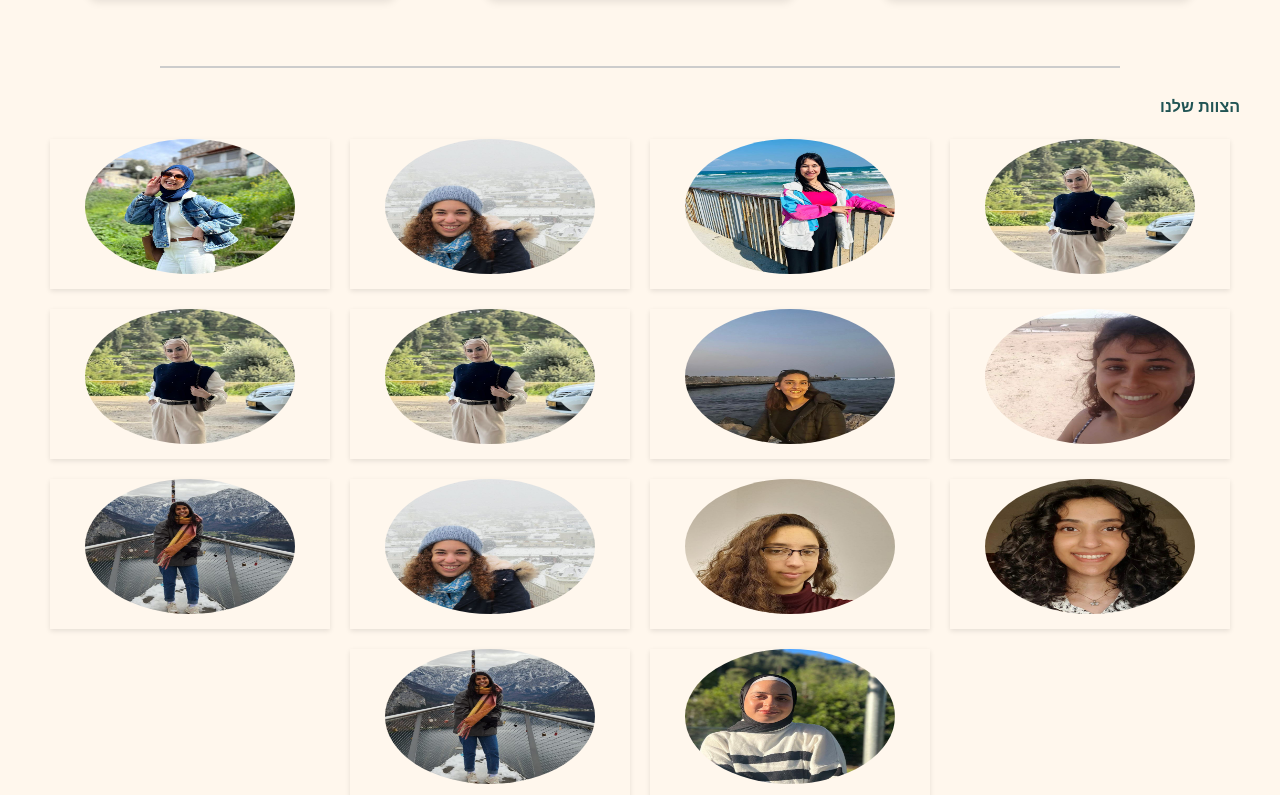
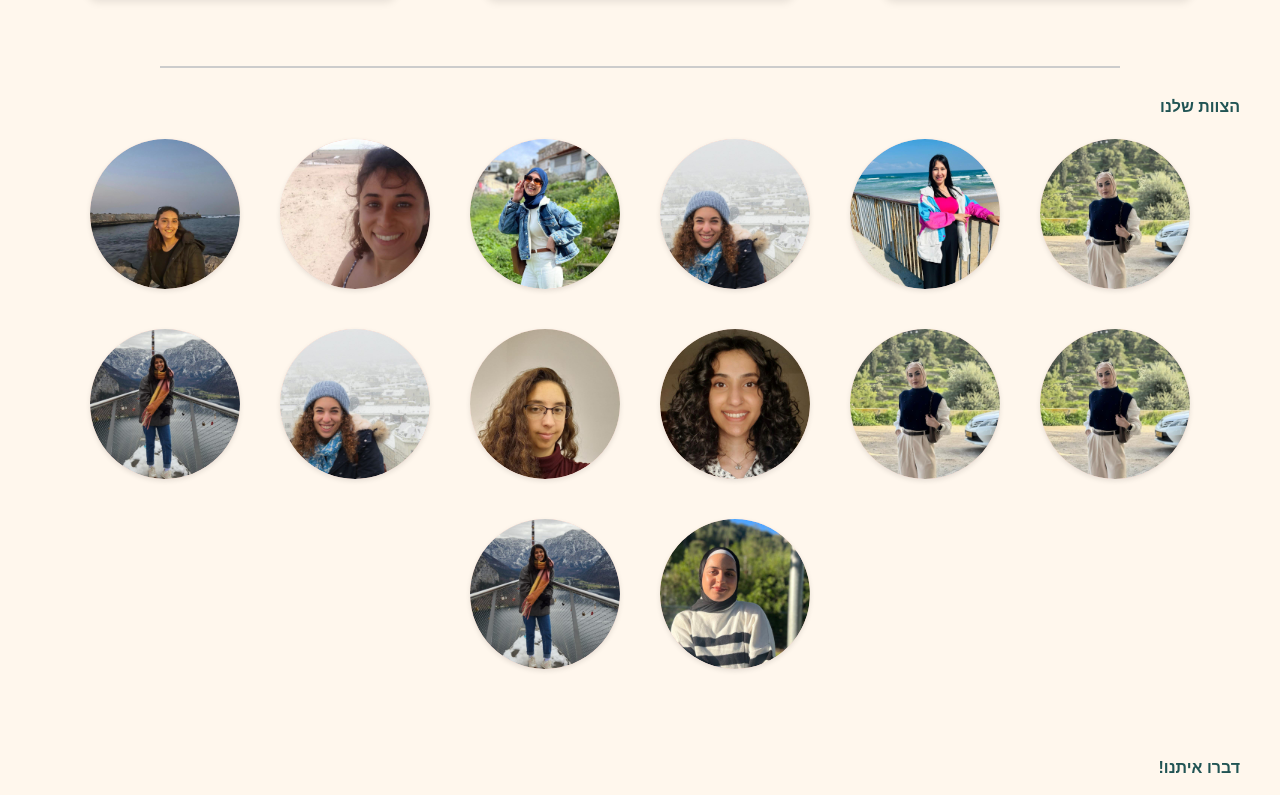
Before and after one commit to Mo3een21/SpokenJerusalemite, a Next.js app: page /aboutus in a window 1280 px wide. Shown: the part 964-1759 px from the top of the page. Built offline with nearby package versions, Linux system fonts and the light colour scheme; a web font is replaced by a local one.

Commit message:
About Us Images Style Change

```diff
--- a/app/aboutus/aboutus.css
+++ b/app/aboutus/aboutus.css
@@ -1,23 +1,21 @@
 body {
-
-    background-color:rgb(255, 247, 237) ;
-
+  background-color: rgb(255, 247, 237);
   color: rgb(33, 84, 84);
-
 }
 
 .container {
   direction: rtl;
   max-width: 1200px;
-    max-height:90% ;
+  max-height: 90%;
   margin: 0 auto;
   padding: 20px;
 }
 
-.text{
+.text {
   max-width: 100%;
   display: inline-flex;
 }
+
 @import url('https://fonts.googleapis.com/css2?family=Tel+Aviv+Modernist+Bold&display=swap');
 
 .image-grid {
@@ -118,8 +116,7 @@ display: inline-flex;
   margin: 10px 0;
 }
 
-
-.ImageFounder{
+.ImageFounder {
   margin: 10px;
   margin-top: 7%;
   justify-content: flex-start;
@@ -127,9 +124,7 @@ display: inline-flex;
   flex-shrink: 0;
 }
 
-
 .highlight {
-
   text-align: justify;
   margin-top: 80px;
   color: rgb(33, 84, 84);
@@ -137,12 +132,12 @@ display: inline-flex;
   font-size: 1em;
   direction: rtl;
   max-width: 50%;
+}
 
-
-}
-.ImageFounder{
+.ImageFounder {
   margin-right: 50px;
 }
+
 .numbers {
   display: flex;
   justify-content: space-around;
@@ -151,6 +146,7 @@ display: inline-flex;
   font-weight: bold;
   color: rgb(33, 84, 84);
 }
+
 .scroll-button {
   position: fixed;
   top: 82px; /* Adjusted position */
@@ -158,7 +154,7 @@ display: inline-flex;
   width: 45px;
   height: 45px;
   border-radius: 50%;
-  background: rgba(33, 84, 84, 0.7); /* semi-transparent background */
+  background: rgba(33, 84, 84, 0.5); /* semi-transparent background */
   color: rgb(255, 247, 237);
   border: none;
   font-size: 1.5em;
@@ -181,39 +177,46 @@ display: inline-flex;
   display: flex;
   flex-wrap: wrap;
   justify-content: center;
-
+  gap: 20px;
 }
 
 .team-member {
-    width: calc(25% - 20px);
-    height: 150px ;
+  width: 150px;
+  height: 150px;
   background: rgb(255, 247, 237);
-    margin:10px ;
+  margin: 10px;
   box-shadow: 0 2px 5px rgba(0, 0, 0, 0.1);
   text-align: center;
   position: relative;
   overflow: hidden;
+  border-radius: 50%; /* Rounded shape */
+  transition: box-shadow 0.3s ease;
 }
 
 .team-member img {
+  width: 100%;
+  height: 100%;
+  object-fit: cover;
+  border-radius: 50%;
+  box-shadow: 0 0 10px rgba(237, 4, 4, 0.5); /* Luminous border */
+  transition: box-shadow 0.3s ease;
+}
 
-    width: 75%;
-    height: 90%;
-    border-radius: 75%;
-    /* border: 2px solid rgb(33, 84, 84);  */
+.team-member:hover img {
+  box-shadow: 0 0 20px rgba(33, 84, 84, 0.8); /* Luminous border on hover */
 }
+
 .team-member .details {
   position: absolute;
   bottom: 0;
   left: 0;
   right: 0;
-    background: rgb(245, 146, 149,0.7);
+  background: rgba(33, 84, 84, 0.8);
   color: white;
   padding: 10px;
-    transform: translateY(110%);
+  transform: translateY(100%);
   transition: transform 0.3s ease;
-    height: 150px;
-
+  border-radius: 50%;
 }
 
 .team-member:hover .details {
@@ -221,7 +224,7 @@ display: inline-flex;
 }
 
 .contact-form {
-  background: rgba(245, 146, 149,0.42);
+  background: rgba(245, 146, 149, 0.42);
   padding: 30px;
   box-shadow: 0 2px 5px rgba(0, 0, 0, 0.1);
   color: rgb(33, 84, 84);
@@ -229,7 +232,10 @@ display: inline-flex;
   border: 2px solid rgb(33, 84, 84); /* Adding the green border */
   border-radius: 10px; /* Optional: Adding rounded corners for a nicer look */
 }
-.contact-form input, .contact-form select, .contact-form textarea {
+
+.contact-form input,
+.contact-form select,
+.contact-form textarea {
   width: 100%;
   padding: 8px;
   margin: 10px 0;
@@ -262,8 +268,7 @@ display: inline-flex;
 
 .contact-form button:hover {
   background: rgb(255, 247, 237); /* A darker shade of the brand color */
-    color:#215454;
+  color: #215454;
   border: 2px solid rgb(33, 84, 84); /* Adding the green border */
-    /* border-radius: 1px; */
-    border-radius: 15;
+  border-radius: 15px;
 }
--- a/components/AboutusComponent.jsx
+++ b/components/AboutusComponent.jsx
@@ -2,7 +2,7 @@
 
 import Link from 'next/link';
 import Image from 'next/image';
-import { useEffect,useRef, useState } from 'react';
+import { useEffect, useRef, useState } from 'react';
 import emailjs from '@emailjs/browser';
 import images from "../app/images.js";
 
@@ -165,7 +165,14 @@ export default function AboutusComponent({ language }) {
                     הקהילה נמצאת בצמיחה מתמדת משנת 2017, ומנוהלת באופן שוויוני ע"י צוות של מתנדבות ממזרח וממערב העיר, כחלק מעמותת כולנא ירושלים.
                     מעבר לפעילות הפנים של הקהילה, אנו מציעות קורסי שפה, סדנאות ושירותי תרגום לא.נשים וארגונים מכל הארץ.
                     `}
-                    <Link href="/contact" className='highlight'>
+                    <Link
+    href="#"
+    className='highlight'
+    onClick={(e) => {
+        e.preventDefault();
+        window.scrollTo({ top: document.body.scrollHeight, behavior: 'smooth' });
+    }}
+>
     {language === 'AR' ? 'تواصلوا معنا لمزيد من التفاصيل!' : 'פנו אלינו לפרטים נוספים!'}
 </Link>
                 </p>
```
Lines whose indentation alone changed are shown as unchanged.
